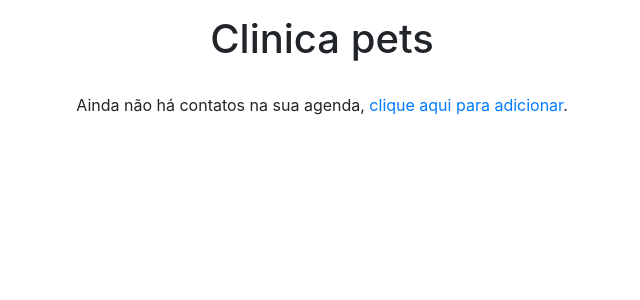
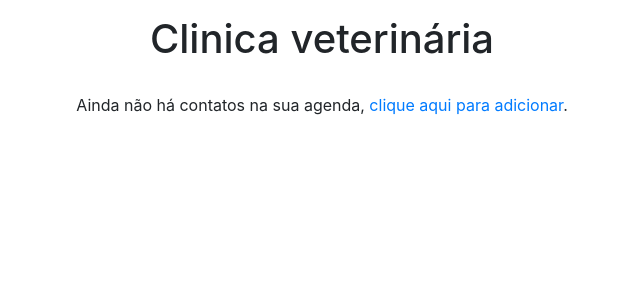
Before and after one commit to bernardokawe/Clin-ca, a PHP site: page /index.php in a window 1280 px wide. Shown: the part 76-376 px from the top of the page, without its empty margins (318-958 px from the left). Run offline with PHP 8.4, Linux system fonts and the light colour scheme; data that the repository does not hold is empty.

Commit message:
commit 3

```diff
--- a/index.php
+++ b/index.php
@@ -5,7 +5,7 @@
     <?php if(isset($printMsg) && $printMsg != ''): ?>
       <p id="msg"><?= $printMsg ?></p>
     <?php endif; ?>
-    <h1 id="main-title">Clinica pets</h1>
+    <h1 id="main-title">Clinica veterinária</h1>
     <?php if(count($contacts) > 0): ?>
       <table class="table" id="contacts-table">
         <thead>
```
